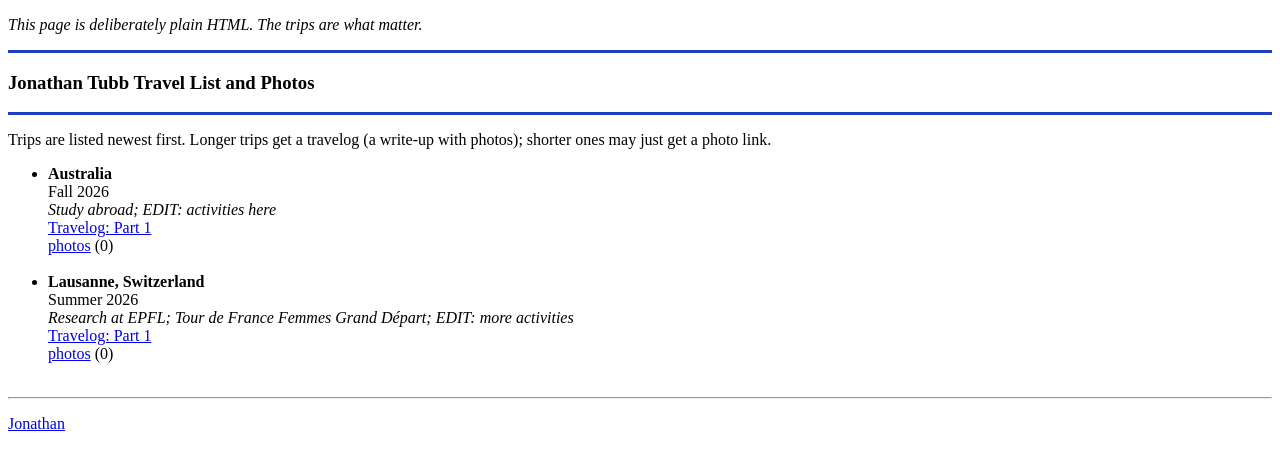
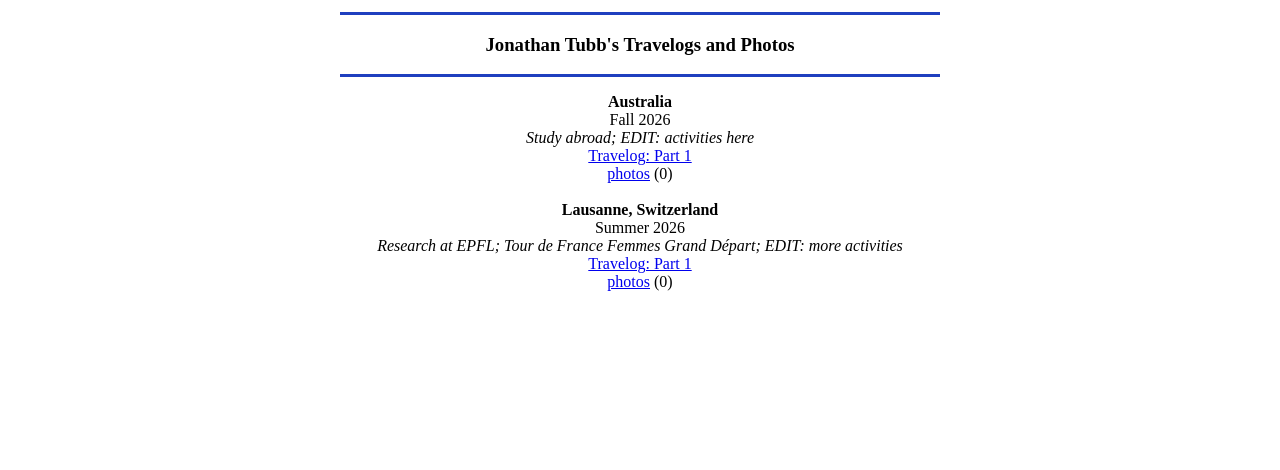
Before and after one commit to jonathantubb/jonathantubb.github.io, a plain HTML site: page index.html in a window 1280 px wide. Drawn offline with Linux system fonts and the light colour scheme.

Commit message:
Center homepage, retitle, remove intro text and footer
Co-Authored-By: Claude Opus 5.5 <noreply@anthropic.com>
Claude-Session: https://claude.ai/code/session_01YTrxZ9MJ97j1Fmji2moBhy

```diff
--- a/index.html
+++ b/index.html
@@ -3,24 +3,18 @@
 <head>
 <meta charset="utf-8">
 <meta name="viewport" content="width=device-width, initial-scale=1">
-<title>Jonathan Tubb - Travel List and Photos</title>
+<title>Jonathan Tubb's Travelogs and Photos</title>
 <style>
-  /* The only styling: the blue divider lines. Everything else is browser default. */
-  hr.blue { border: 0; height: 3px; background: #1f3fbf; margin: 12px 0; }
+  body { text-align: center; }
+  ul { list-style: none; padding: 0; }
+  hr.blue { border: 0; height: 3px; background: #1f3fbf; margin: 12px auto; max-width: 600px; }
 </style>
 </head>
 <body>
 
-<p><i>This page is deliberately plain HTML. The trips are what matter.</i></p>
-
 <hr class="blue">
-<h3>Jonathan Tubb Travel List and Photos</h3>
+<h3>Jonathan Tubb's Travelogs and Photos</h3>
 <hr class="blue">
-
-<p>
-Trips are listed newest first. Longer trips get a travelog (a write-up with
-photos); shorter ones may just get a photo link.
-</p>
 
 <ul>
 
@@ -50,9 +44,5 @@ Month Year<br>
 
 </ul>
 
-<hr>
-
-<p><a href="https://github.com/jonathantubb">Jonathan</a></p>
-
 </body>
 </html>
```
